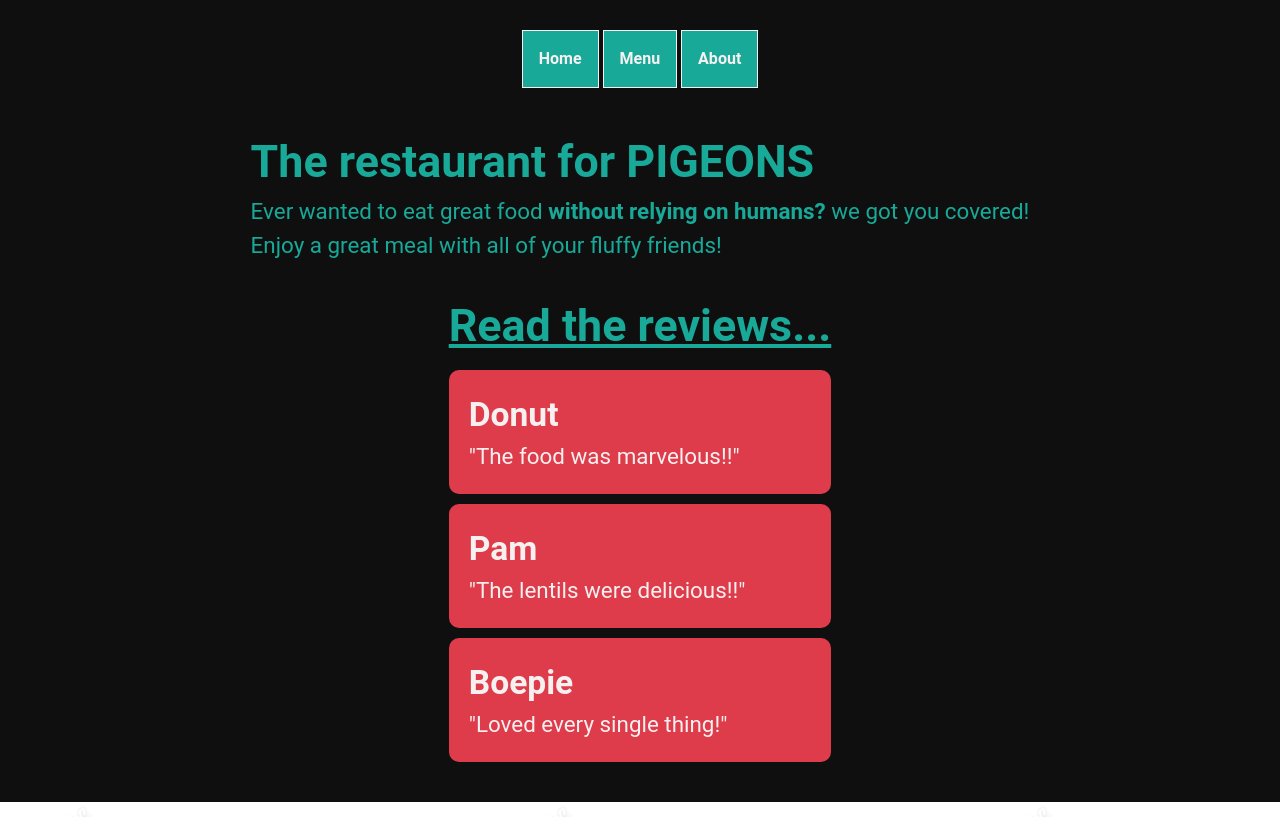
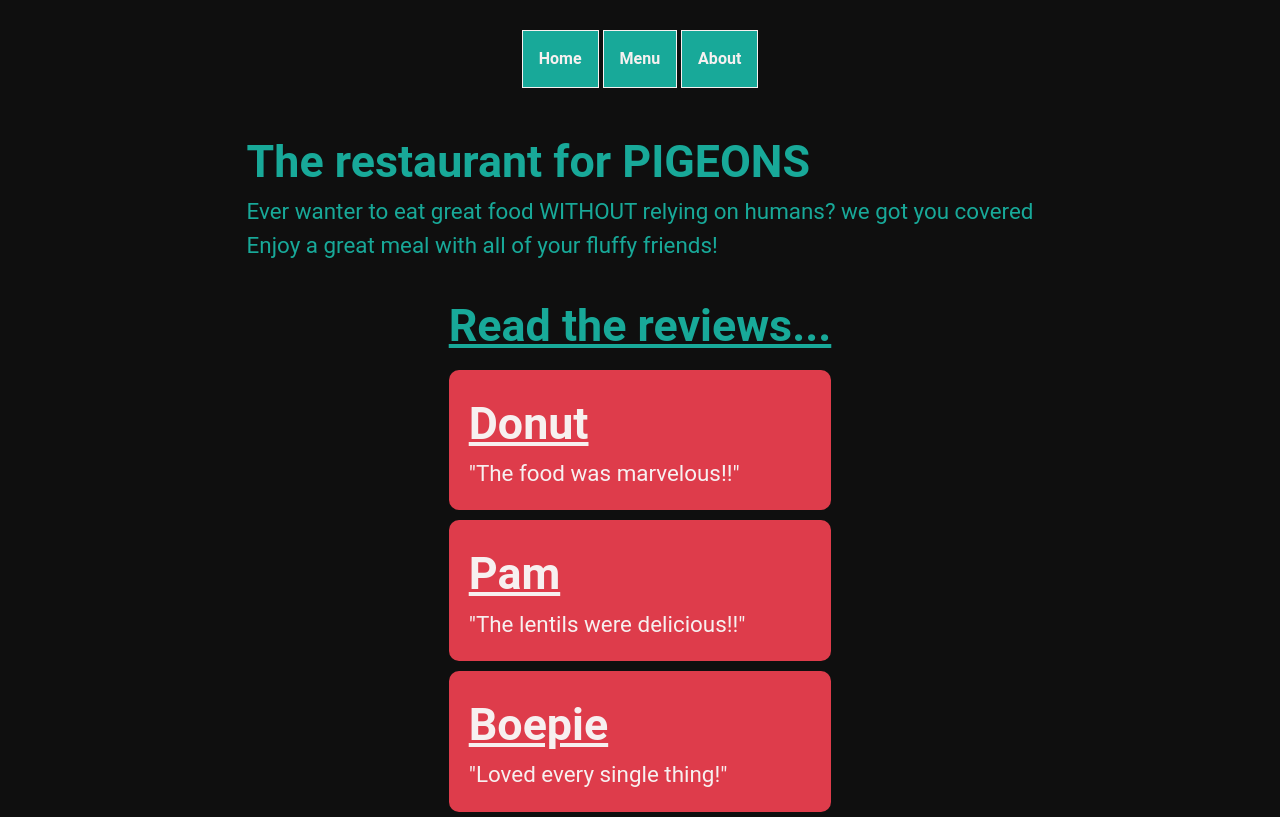
Before and after one commit to x74z/restaurant-page, a website built with webpack: page src/template.html in a window 1280 px wide. Shown: the top 817 px of the page. Built offline with nearby package versions, Linux system fonts and the light colour scheme.

Commit message:
Make js load the menu on page load

```diff
--- a/src/index.js
+++ b/src/index.js
@@ -1,9 +1,6 @@
 // import imageName from "./path/to/image";
 import "./styles.css";
-import pigeonEatingBread from "../assets/pigeon-eating-bread.jpg";
+import {loadMenu} from "./initialpageload";
 
 
-const image = document.createElement("img")
-image.src = pigeonEatingBread;
-console.log("works? yup");
-document.querySelector("body").appendChild(image)
+loadMenu();
--- /dev/null
+++ b/src/initialpageload.js
@@ -0,0 +1,53 @@
+import pigeonEatingBread from "../assets/pigeon-eating-bread.jpg";
+
+export function loadMenu() {
+  const createReview = (reviewAuthor, reviewText) => {
+    const review = document.createElement("div");
+    review.className = "reviews";
+    const reviewsTitle = document.createElement("h1");
+    reviewsTitle.innerText = reviewAuthor;
+    const reviewContent = document.createElement("p");
+    reviewContent.innerText = reviewText;
+
+    // Add the p and h1 to review, and review to reviews-container
+    review.appendChild(reviewsTitle);
+    review.appendChild(reviewContent);
+    const container = document.querySelector(".reviews-container");
+    container.appendChild(review);
+  };
+  const content = document.querySelector("div#content");
+  const introduction = document.createElement("div");
+  introduction.className = "introduction";
+  const reviewsContainer = document.createElement("div");
+  reviewsContainer.className = "reviews-container";
+
+  content.appendChild(introduction);
+  content.appendChild(reviewsContainer);
+
+  // Add the inside of introduction
+
+  const title = document.createElement("h1");
+  title.innerText = "The restaurant for PIGEONS";
+
+  introduction.appendChild(title);
+
+  const introText = document.createElement("p");
+  introText.innerText =
+    "Ever wanter to eat great food WITHOUT relying on humans? we got you covered \nEnjoy a great meal with all of your fluffy friends!";
+  introduction.appendChild(introText);
+  // Add the title of reviews
+  const reviewTitle = document.createElement("h1");
+  reviewTitle.innerText = "Read the reviews...";
+  reviewsContainer.appendChild(reviewTitle);
+
+  // Add every review
+  createReview("Donut", '"The food was marvelous!!"');
+  createReview("Pam", '"The lentils were delicious!!"');
+  createReview("Boepie", '"Loved every single thing!"');
+
+  // Add the image
+
+  const image = document.createElement("img");
+  image.src = pigeonEatingBread;
+  content.appendChild(image);
+}
--- a/src/styles.css
+++ b/src/styles.css
@@ -97,6 +97,9 @@ nav {
   align-items: center;
   justify-content: center;
   gap: 30px;
+  img{
+    width: 50%;
+  }
 }
 
 .reviews-container {
--- a/src/template.html
+++ b/src/template.html
@@ -17,28 +17,28 @@
   </header>
 
   <div id="content">
-    <div class="introduction">
-      <h1>The restaurant for PIGEONS</h1>
-      <p>
-          Ever wanted to eat great food <strong>without relying on humans?</strong> we got you
-        covered! <br />
-        Enjoy a great meal with all of your fluffy friends!
-      </p>
-    </div>
-    <div class="reviews-container">
-      <h1>Read the reviews...</h1>
-      <div class="reviews">
-        <h2>Donut</h2>
-          <p>"The food was marvelous!!"</p>
-      </div>
-        <div class="reviews">
-          <h2>Pam</h2>
-          <p>"The lentils were delicious!!"</p>
-        </div>
-        <div class="reviews">
-          <h2>Boepie</h2>
-          <p>"Loved every single thing!"</p>
-        </div>
+    <!-- <div class="introduction"> -->
+    <!--   <h1>The restaurant for PIGEONS</h1> -->
+    <!--   <p> -->
+    <!--       Ever wanted to eat great food <strong>without relying on humans?</strong> we got you -->
+    <!--     covered! <br /> -->
+    <!--     Enjoy a great meal with all of your fluffy friends! -->
+    <!--   </p> -->
+    <!-- </div> -->
+    <!-- <div class="reviews-container"> -->
+    <!--   <h1>Read the reviews...</h1> -->
+    <!--   <div class="reviews"> -->
+    <!--     <h2>Donut</h2> -->
+    <!--       <p>"The food was marvelous!!"</p> -->
+    <!--   </div> -->
+    <!--     <div class="reviews"> -->
+    <!--       <h2>Pam</h2> -->
+    <!--       <p>"The lentils were delicious!!"</p> -->
+    <!--     </div> -->
+    <!--     <div class="reviews"> -->
+    <!--       <h2>Boepie</h2> -->
+    <!--       <p>"Loved every single thing!"</p> -->
+    <!--     </div> -->
     </div>
   </div>
 </body>
```
